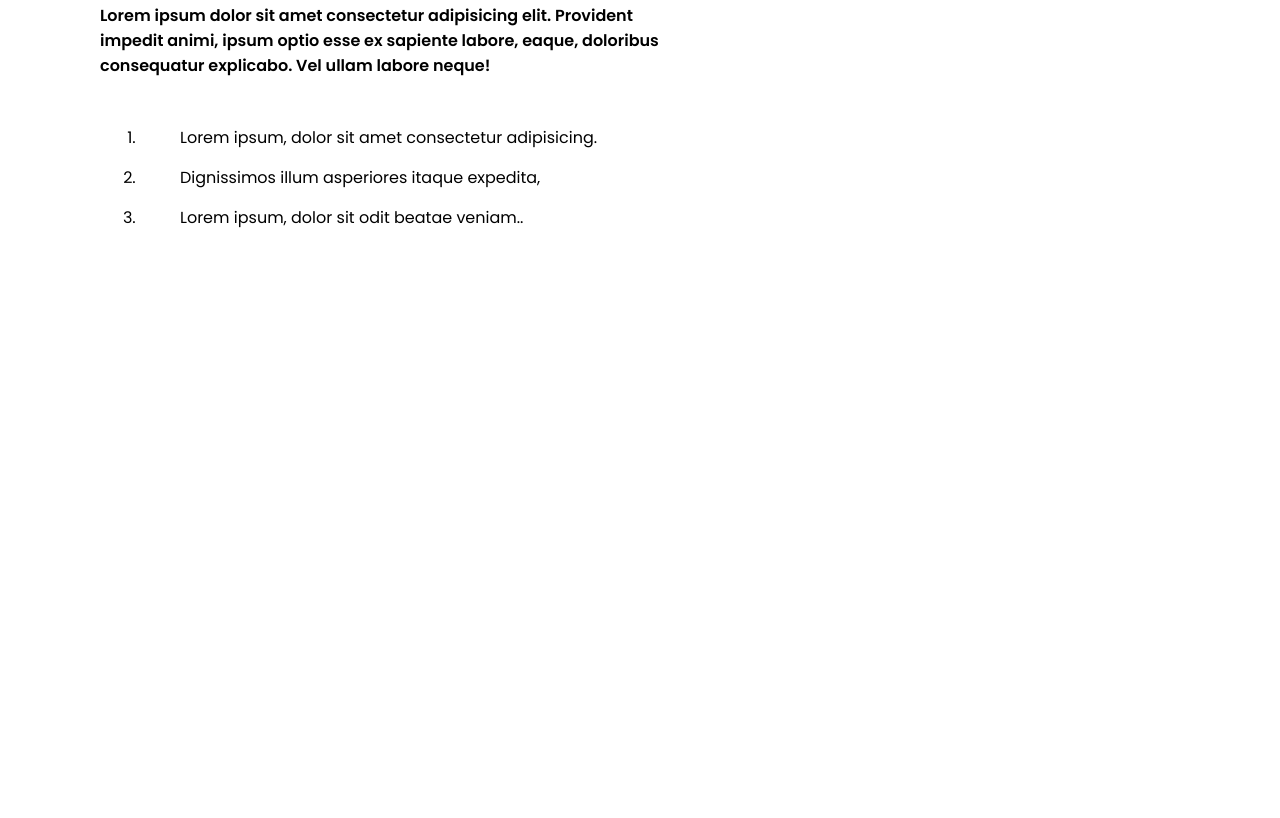
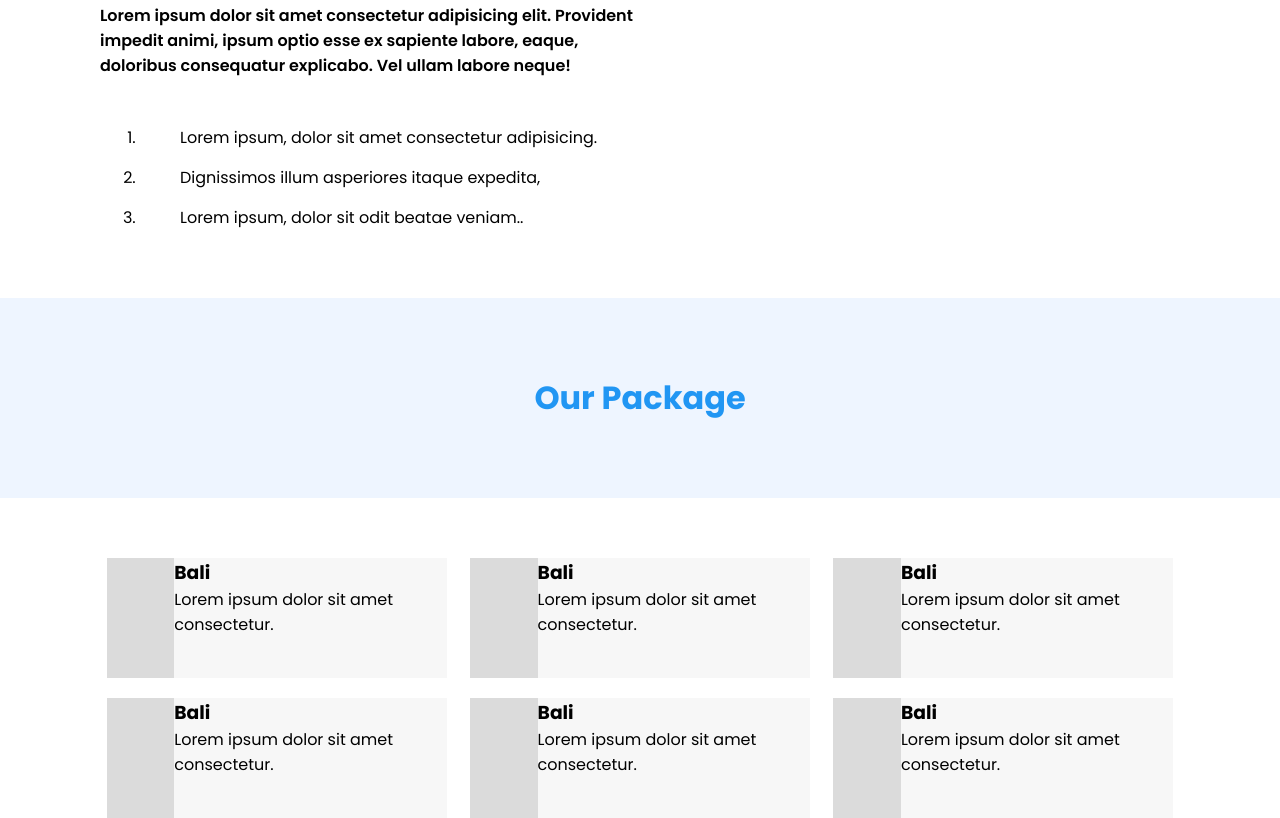
Before and after one commit to andriiannsyah/revou-sefc-retravel, a plain HTML site: page index.html in a window 1280 px wide. Shown: the part 1057-1875 px from the top of the page. Before the commit the page ends 1415 px from the top, so only its background shows below. Drawn offline with Linux system fonts and the light colour scheme.

Commit message:
add : form validation dan section our-package

```diff
--- a/css/styles.css
+++ b/css/styles.css
@@ -87,7 +87,7 @@ body {
   width: 100%;
   display: flex;
   justify-content: center;
-  height: 1000px;
+  margin-bottom: 60px;
 }
 .container__main {
   display: flex;
@@ -193,3 +193,44 @@ q.main__motto {
   line-height: 40px;
   padding-left: 40px;
 }
+
+/* OUR PACKAGE */
+.our-package {
+  display: flex;
+  justify-content: center;
+}
+.our-package__title {
+  width: 100%;
+  height: 200px;
+  background-color: #eef5ff;
+  display: flex;
+  justify-content: center;
+  align-items: center;
+  margin-bottom: 60px;
+  color: #2196f3;
+}
+.our-package__content {
+  display: grid;
+  grid-template-columns: repeat(3, auto);
+  gap: 10px;
+  row-gap: 20px;
+  width: 1080px;
+  place-items: center;
+}
+.our-package__box {
+  width: 340px;
+  height: 120px;
+  background-color: #f7f7f7;
+  display: flex;
+}
+.package-box__icon {
+  width: 80px;
+  height: 100%;
+  background-color: #dbdbdb;
+}
+.container__package {
+  width: 1080px;
+  display: flex;
+  padding: 0px 80px;
+  justify-content: center;
+}
--- a/index.html
+++ b/index.html
@@ -47,7 +47,7 @@
         <section class="main__content">
           <div class="main__ulasan">
             <div class="main__img">
-              <img src="https://source.unsplash.com/random/600x400" alt="" />
+              <!-- <img src="https://source.unsplash.com/random/600x400" alt="" /> -->
             </div>
             <q class="main__motto">Liburan Kemanapun Dimanapun dan Kapanpun</q>
             <div class="main__ulasan-user">
@@ -74,11 +74,11 @@
             <h1>Contact Us</h1>
             <p>Sales akan menghubungi anda dalam 1 x 24 Jam setelah data kami terima</p>
           </div>
-          <form action="" class="main__form">
+          <form action="" class="main__form" name="form-contact">
             <label for="name">Your Name :</label>
-            <input type="text" name="name" id="name" placeholder="First and Last Name" />
-            <label for="name">Email Address :</label>
-            <input type="text" name="name" id="name" placeholder="Example@email.com" />
+            <input type="text" name="name" id="name" placeholder="First and Last Name" autocomplete="on" />
+            <label for="email">Email Address :</label>
+            <input type="text" name="email" id="email" placeholder="Example@email.com" autocomplete="on" />
             <label for="destinasi">What are you Interested in :</label>
             <select name="destinasi" id="destinasi">
               <option disabled value="">Select Option</option>
@@ -87,10 +87,63 @@
               <option value="raja ampat">Raja Ampat</option>
               <option value="Lombok">Lombok</option>
             </select>
-            <button class="btn">SEND</button>
+            <button class="btn" id="send-button" type="button">SEND</button>
           </form>
         </section>
       </div>
     </div>
+    <div class="our-package__title">
+      <h1>Our Package</h1>
+    </div>
+    <div class="our-package">
+      <div class="container__package">
+        <div class="our-package__content">
+          <div class="our-package__box">
+            <div class="package-box__icon"></div>
+            <div class="package-box__destinasi">
+              <h3>Bali</h3>
+              <p>Lorem ipsum dolor sit amet consectetur.</p>
+            </div>
+          </div>
+          <div class="our-package__box">
+            <div class="package-box__icon"></div>
+            <div class="package-box__destinasi">
+              <h3>Bali</h3>
+              <p>Lorem ipsum dolor sit amet consectetur.</p>
+            </div>
+          </div>
+          <div class="our-package__box">
+            <div class="package-box__icon"></div>
+            <div class="package-box__destinasi">
+              <h3>Bali</h3>
+              <p>Lorem ipsum dolor sit amet consectetur.</p>
+            </div>
+          </div>
+          <div class="our-package__box">
+            <div class="package-box__icon"></div>
+            <div class="package-box__destinasi">
+              <h3>Bali</h3>
+              <p>Lorem ipsum dolor sit amet consectetur.</p>
+            </div>
+          </div>
+          <div class="our-package__box">
+            <div class="package-box__icon"></div>
+            <div class="package-box__destinasi">
+              <h3>Bali</h3>
+              <p>Lorem ipsum dolor sit amet consectetur.</p>
+            </div>
+          </div>
+          <div class="our-package__box">
+            <div class="package-box__icon"></div>
+            <div class="package-box__destinasi">
+              <h3>Bali</h3>
+              <p>Lorem ipsum dolor sit amet consectetur.</p>
+            </div>
+          </div>
+        </div>
+      </div>
+    </div>
+
+    <script src="./js/script.js"></script>
   </body>
 </html>
--- a/js/script.js
+++ b/js/script.js
@@ -0,0 +1,14 @@
+// FORM VALIDATION
+
+function formSubmit() {
+  let form = document.forms["form-contact"];
+  let username = form["name"].value;
+  let email = form["email"].value;
+
+  if (username === "" || email === "") {
+    alert("Username atau email Harus diisi");
+  } else {
+    alert("Berhasil");
+  }
+}
+document.getElementById("send-button").addEventListener("click", () => formSubmit());
```
